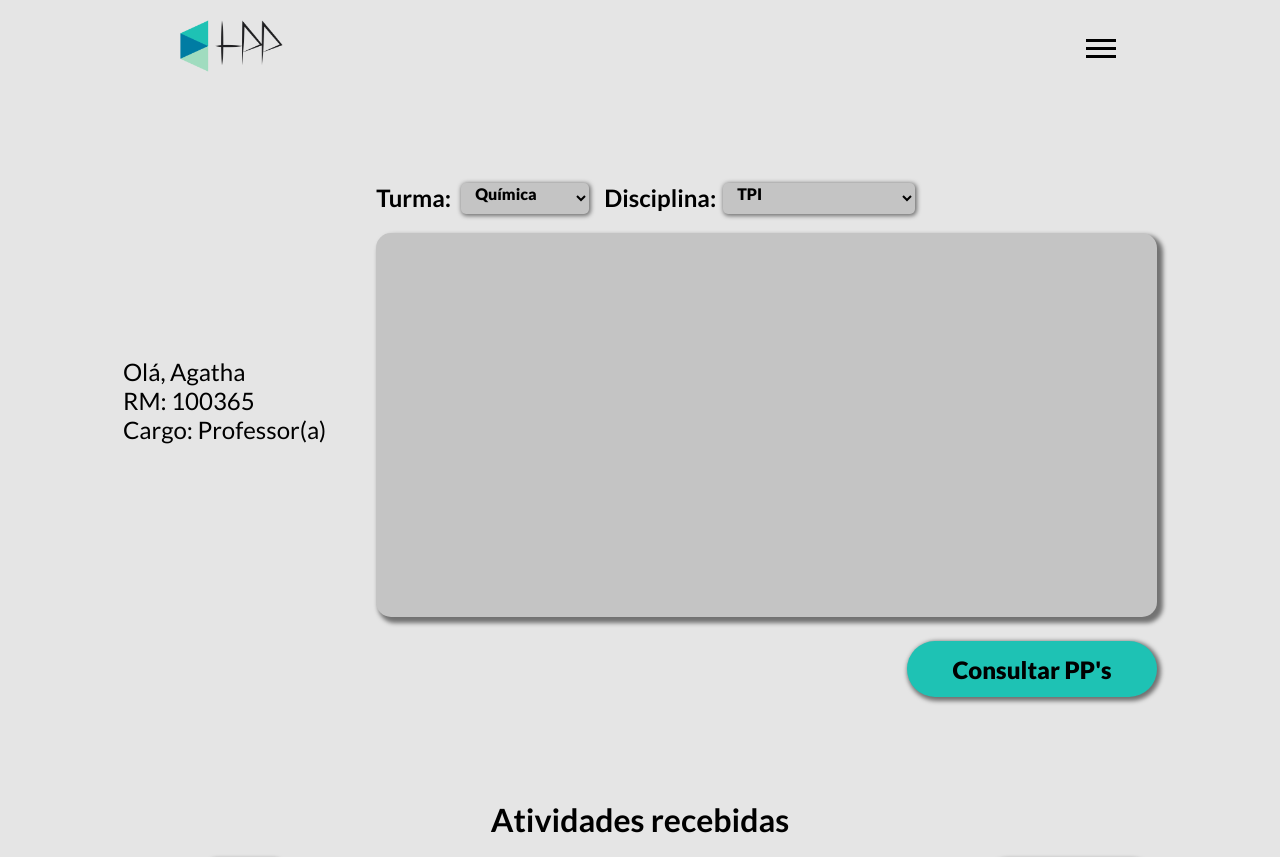
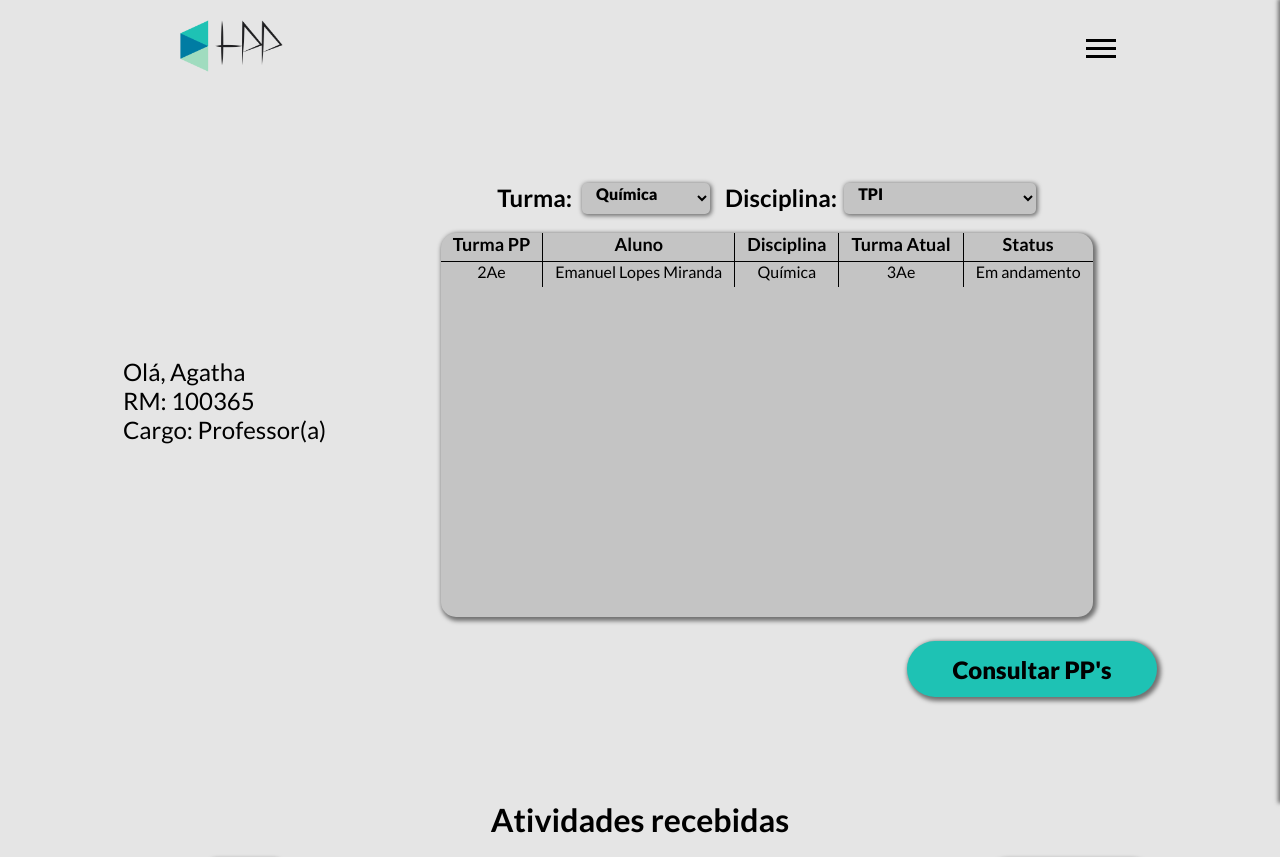
Before and after one commit to devlari/Helpp, a PHP site: page /inicioProfessor.php in a window 1280 px wide. Shown: the top 857 px of the page. Run offline with PHP 8.4, Linux system fonts and the light colour scheme; some libraries are stand-ins or nearby versions.

Commit message:
ta quase

```diff
--- a/css/navbar.css
+++ b/css/navbar.css
@@ -65,7 +65,9 @@ nav {
   transition: transform 0.5s ease-in;
   background-color: #c4c4c4;
   z-index:9999;
-
+  -webkit-box-shadow: 0px 1px 4px 2px rgba(0, 0, 0, 0.5);
+  -moz-box-shadow: 0px 1px 4px 2px rgba(0, 0, 0, 0.5);
+  box-shadow: 0px 1px 4px 2px rgba(0, 0, 0, 0.5);
 }
 
 .nav-links li {
--- a/css/style.css
+++ b/css/style.css
@@ -467,6 +467,8 @@ select{
     -webkit-box-shadow: 2px 2px 4px 2px rgba(0, 0, 0, 0.5);
     -moz-box-shadow: 2px 2px 4px 2px rgba(0, 0, 0, 0.5);
     box-shadow: 2px 2px 4px 2px rgba(0, 0, 0, 0.5);
+    font-size: 18px;
+    text-align:center;
 }
 .headerNome{
     padding:6px;
@@ -493,7 +495,7 @@ select{
 }
 
 
-.tabela-atividade, td{
+.tabela-atividades td{
     padding:10px;
     text-align:center;
     font-size:18px;
@@ -538,6 +540,8 @@ select{
     font-size:16px;
     outline:none;
     margin-top:20px;
+    position:absolute;
+    right:0;
 }
 
 .traco{
@@ -725,6 +729,51 @@ select{
 }
 #spnAviso{
     font-size:20px;
+}
+
+.tabelaPpProf{
+    height:100%;
+}
+.celulaEstado{
+    border-right:none !important;
+}
+.headerEstado{
+    border-right:none !important;
+}
+.tabela-pps-prof th{
+    padding:0px 12px 6px 12px;
+    font-size: 18px;
+    border-bottom: 1px solid black;
+    border-right:1px solid black;
+}
+.tabela-pps-prof td{
+    padding:0px 12px 6px 12px;
+    border-right:1px solid black;
+    text-align:center;
+    font-size:16px;
+}
+.tabela-pps-prof{
+    background-color:#c4c4c4;
+    width:100%;
+    height:100%;
+    border-collapse: collapse;
+    border-radius:15px;
+    margin-bottom:30px;
+    -webkit-box-shadow: 2px 2px 4px 2px rgba(0, 0, 0, 0.5);
+    -moz-box-shadow: 2px 2px 4px 2px rgba(0, 0, 0, 0.5);
+    box-shadow: 2px 2px 4px 2px rgba(0, 0, 0, 0.5);
+    display:block;
+}
+
+.celulaNomeAluno{
+    cursor:pointer;
+}
+
+.modal-doc30{
+    width:95%;
+    background-color:#c4c4c4;
+    height: 60%;
+    border-radius:10px;
 }
 
 @media (min-width:1290px){
--- a/inicioGestor.php
+++ b/inicioGestor.php
@@ -80,7 +80,6 @@
                     </div>
             </form>
         </div>
-        </div>
     </section>
 
     <script src="js/app.js"></script>
--- a/inicioProfessor.php
+++ b/inicioProfessor.php
@@ -1,14 +1,13 @@
 <!DOCTYPE html>
 <html lang="pt-br">
+
 <head>
     <meta charset="UTF-8" />
     <meta name="viewport" content="width=device-width, initial-scale=1.0" />
     <link rel="stylesheet" type="text/css" href="css/navbar.css" />
     <link rel="stylesheet" type="text/css" href="css/style.css">
 
-    <link
-        href="https://fonts.googleapis.com/css2?family=Lato:ital,wght@0,100;0,300;0,400;0,700;0,900;1,100;1,300;1,400;1,700;1,900&display=swap"
-        rel="stylesheet" />
+    <link href="https://fonts.googleapis.com/css2?family=Lato:ital,wght@0,100;0,300;0,400;0,700;0,900;1,100;1,300;1,400;1,700;1,900&display=swap" rel="stylesheet" />
     <title>Início</title>
     <script src="https://kit.fontawesome.com/43a2aaa0b4.js" crossorigin="anonymous"></script>
 </head>
@@ -42,7 +41,6 @@
             </ul>
         </div>
         <div class="retangulo-pp">
-            <div class="tabela">
             <div class="div-filtro">
                 <form class="filtro-pp">
                     <div class="div-turma">
@@ -63,8 +61,24 @@
                         </select>
                     </div>
                 </form>
-
             </div>
+            <div class="tabelaPpProf">
+                <table class="tabela-pps-prof" id="tabelaProfsPP">
+                    <tr>
+                        <th class="headerTurmaPP">Turma PP</th>
+                        <th class="headerAluno">Aluno</th>
+                        <th class="headerDisciplina">Disciplina</th>
+                        <th class="headerTurmaAtual">Turma Atual</th>
+                        <th class="headerEstado">Status</th>
+                    </tr>
+                    <tr>
+                        <td class="celulaTurmaPP">2Ae</td>
+                        <td class="celulaNomeAluno">Emanuel Lopes Miranda</td>
+                        <td class="celulaDisciplina">Química</td>
+                        <td class="celulaTurmaAtual">3Ae</td>
+                        <td class="celulaEstado">Em andamento</td>
+                    </tr>
+                </table>
             </div>
             <button class="consultarpp">Consultar PP's</button>
         </div>
@@ -132,8 +146,7 @@
         <div class=rodape-imagem><img src="img/rodape-imagem.png" /></div>
         <div class="rodape">
             <div class="rodape2">
-                <a href="https://www.crowntech.rf.gd" target="_blank"><img src="img/crowntech.png"
-                        class="logo-rodape" /></a>
+                <a href="https://www.crowntech.rf.gd" target="_blank"><img src="img/crowntech.png" class="logo-rodape" /></a>
                 <div class="endereco">
                     <i class="fas fa-map-marker-alt"></i><br />
                     <span class="endereco">R. Alcântara, 113 - Vila Guilherme, São Paulo - SP, 02110-010</span>
@@ -151,6 +164,16 @@
             </div>
         </div>
     </footer>
+    <div class="modal-container" id="modal-doc-aluno">
+        <div class="modal-doc30">
+            <h1 class="titulodomodal">Marcia Pezzanato</h1>
+            <div class="traco"></div>
+            <div class="conteudo-modal">
+                <span class="dados-pp">PP em: ...</span>
+                <button class="botao-fechar">Fechar</button>
+            </div>
+        </div>
+    </div>
     <div class="modal-container" id="modal-atividade-aluno">
         <div class="modal-atividade">
             <h1 class="titulodomodal">João Vitor Belarmino</h1>
--- a/js/app.js
+++ b/js/app.js
@@ -3,7 +3,6 @@ function modalLogin(modalID) {
   if (modal) {
     modal.classList.add("mostrar");
     modal.addEventListener("click", (e) => {
-
       if (e.target.className == "botao") {
         modal.classList.remove("mostrar");
       }
@@ -14,10 +13,12 @@ function modalLogin(modalID) {
 function modalAlert(modalID) {
   const modal = document.getElementById(modalID);
   var input = document.getElementById("uploadPPs");
-    input.addEventListener('change', () => {
+  if(modal){
+  input.addEventListener("change", () => {
     modal.classList.add("mostrar");
     nome = input.files[0].name;
-        document.getElementById("spnAviso").innerHTML = "Tem certeza que deseja enviar o arquivo " + nome + "?";
+    document.getElementById("spnAviso").innerHTML =
+      "Tem certeza que deseja enviar o arquivo " + nome + "?";
     modal.addEventListener("click", (e) => {
       if (e.target.className == "botao") {
         input.value = "";
@@ -25,6 +26,7 @@ function modalAlert(modalID) {
       }
     });
   });
+}
 }
 
 function modalAtiv(modalID) {
@@ -42,10 +44,26 @@ function modalAtiv(modalID) {
   }
 }
 
+function modalDocAluno(modalID) {
+  const modal = document.getElementById(modalID);
+  const tabela = document.getElementById("tabelaProfsPP");
+    tabela.addEventListener("click", (e) => {
+      console.log(e.target);
+      if (e.target.className == "celulaNomeAluno") {
+        modal.classList.add("mostrar");
+        modal.addEventListener("click", (e)=>{
+          if(e.target.className == "botao-fechar"){
+            modal.classList.remove("mostrar");
+          }
+        });
+      }
+    });
+
+}
 
 function modalAtivAluno(modalID) {
   const modal = document.getElementById(modalID);
-    const tabela = document.getElementById('tabelaAtividade')
+  const tabela = document.getElementById("tabelaAtividade");
   if (modal) {
     tabela.addEventListener("click", (e) => {
       if (e.target.className == "nomeAluno") {
@@ -63,7 +81,7 @@ function modalAtivAluno(modalID) {
 function alteraLabel() {
   var input = document.getElementById("upload");
   if (input) {
-        input.addEventListener('change', () => {
+    input.addEventListener("change", () => {
       if (input.files.length > 0) {
         var nome = "Não há arquivo selecionado. Selecionar arquivo...";
         nome = input.files[0].name;
@@ -73,54 +91,52 @@ function alteraLabel() {
   }
 }
 
-
 window.onscroll = scroll;
 
 function scroll() {
   var scrollTop = window.pageYOffset;
   if (scrollTop > 30) {
     try {
-      document.getElementById('navbar-helpp').id = 'depois'
+      document.getElementById("navbar-helpp").id = "depois";
     } catch (e) {
-      false
+      false;
     }
   } else {
     try {
-      document.getElementById('depois').id = 'navbar-helpp'
+      document.getElementById("depois").id = "navbar-helpp";
     } catch (e) {
-      false
+      false;
     }
   }
 }
 
-
 const navSlide = () => {
-    const burger = document.querySelector('.burguer');
-    const nav = document.querySelector('.nav-links');
+  const burger = document.querySelector(".burguer");
+  const nav = document.querySelector(".nav-links");
   const tela = document.getElementById("tela");
   const tela2 = document.getElementById("tela2");
   const rodape = document.getElementById("rodape");
   if (nav) {
     burger.addEventListener("click", () => {
-            nav.classList.add('nav-active');
-            tela.addEventListener("click", (e) =>{
-                if(e.target !== nav){
-                    nav.classList.remove('nav-active');
+      nav.classList.add("nav-active");
+      tela.addEventListener("click", (e) => {
+        if (e.target !== nav) {
+          nav.classList.remove("nav-active");
         }
       });
-            tela2.addEventListener("click", (e) =>{
-                if(e.target !== nav){
-                    nav.classList.remove('nav-active');
+      tela2.addEventListener("click", (e) => {
+        if (e.target !== nav) {
+          nav.classList.remove("nav-active");
         }
       });
-            rodape.addEventListener("click", (e) =>{
-                if(e.target !== nav){
-                    nav.classList.remove('nav-active');
+      rodape.addEventListener("click", (e) => {
+        if (e.target !== nav) {
+          nav.classList.remove("nav-active");
         }
       });
     });
   }
-}
+};
 const app = () => {
   navSlide();
   modalLogin("modal-aviso");
@@ -128,7 +144,8 @@ const app = () => {
   modalAtivAluno("modal-atividade-aluno");
   alteraLabel();
   modalAlert("modal-alert-import");
+  modalDocAluno("modal-doc-aluno");
   scroll();
-}
+};
 
 app();
```
Lines whose indentation alone changed are shown as unchanged.
